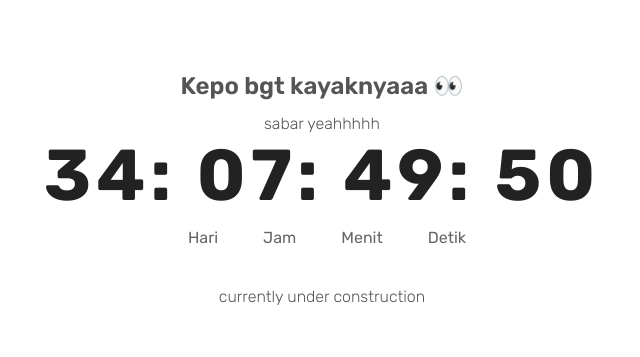
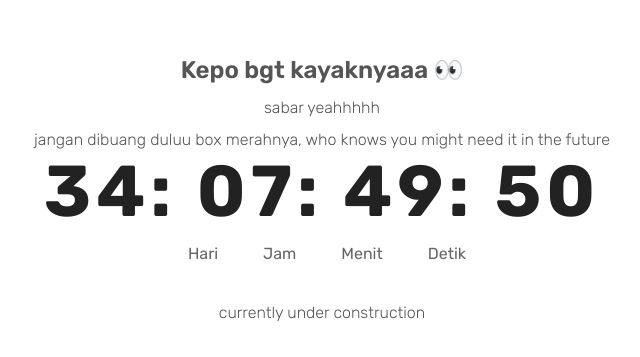
Before and after one commit to lutfh/lutfh.github.io, a plain HTML site: page index.html in a window 1280 px wide. Shown: the part 219-576 px from the top of the page, without its empty margins (318-958 px from the left). Drawn offline with Linux system fonts and the light colour scheme.

Commit message:
Update index.html

```diff
--- a/index.html
+++ b/index.html
@@ -12,6 +12,7 @@
 
         <h1 class="title">Kepo bgt kayaknyaaa 👀</h1>
         <h2 class="below_title">sabar yeahhhhh</h2>
+        <h2 class="below_title">jangan dibuang duluu box merahnya, who knows you might need it in the future</h2>
 
         <div id="countdown-timer">
             <span id="days">00</span>:
```
